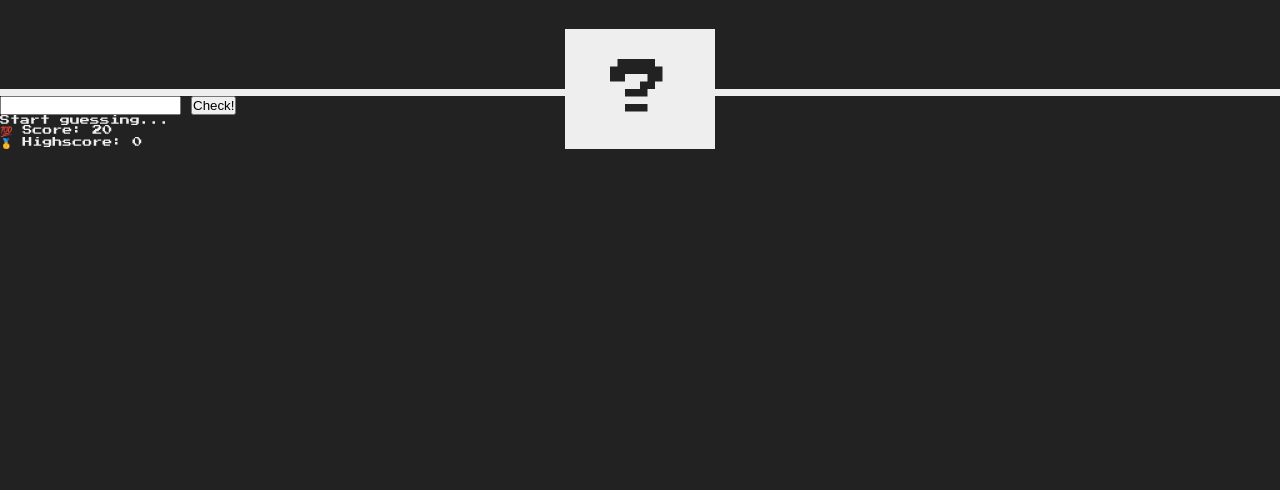
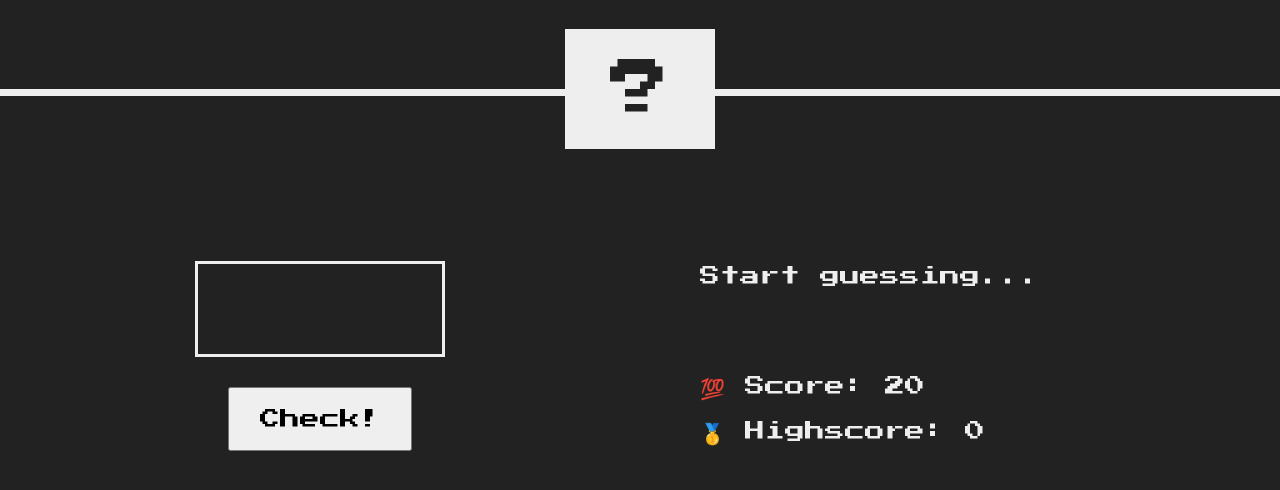
Before and after one commit to sh4f3e/Projects, a plain HTML site: page GuessTheNumber/index.html in a window 1280 px wide. Shown: the part 184-674 px from the top of the page. Drawn offline with Linux system fonts and the light colour scheme.

Commit message:
feat: css work

```diff
--- a/GuessTheNumber/index.html
+++ b/GuessTheNumber/index.html
@@ -14,11 +14,11 @@
       <div class="guess-number">?</div>
     </header>
     <main class="main-section">
-      <section class="section-1">
+      <section class="left">
         <input class="input-number" type="number" />
         <button class="btn check">Check!</button>
       </section>
-      <section class="section-2">
+      <section class="right">
         <p class="guessing">Start guessing...</p>
         <p class="score">💯 Score: 20</p>
         <p class="highscore">🥇 Highscore: 0</p>
--- a/GuessTheNumber/style.css
+++ b/GuessTheNumber/style.css
@@ -19,12 +19,9 @@ header {
   border-bottom: 7px solid #eee;
 }
 .again {
-  font-size: 2rem;
   position: absolute;
   left: 2rem;
   top: 2rem;
-  padding: 2rem 3rem;
-  font-family: inherit;
 }
 .between {
   position: absolute;
@@ -54,3 +51,47 @@ h1 {
   left: 50%;
   transform: translate(-50%, 50%);
 }
+main {
+  height: 65vh;
+  display: flex;
+  align-items: center;
+  justify-content: space-around;
+  color: #eee;
+}
+.left {
+  width: 52rem;
+  display: flex;
+  flex-direction: column;
+  align-items: center;
+}
+.right {
+  width: 52rem;
+  font-size: 2rem;
+}
+.input-number {
+  background-color: #222;
+  color: #eee;
+  border: 3.5px solid #eee;
+  padding: 2.5rem 3rem;
+  width: 25rem;
+  font-size: 4rem;
+  display: block;
+  text-align: center;
+  margin-bottom: 3rem;
+  font-family: inherit;
+}
+.btn {
+  font-size: 2rem;
+  padding: 2rem 3rem;
+  font-family: inherit;
+}
+.btn:hover {
+  background-color: #ccc;
+}
+.guessing {
+  margin-bottom: 8rem;
+  height: 3rem;
+}
+.score {
+  margin-bottom: 2rem;
+}
```
